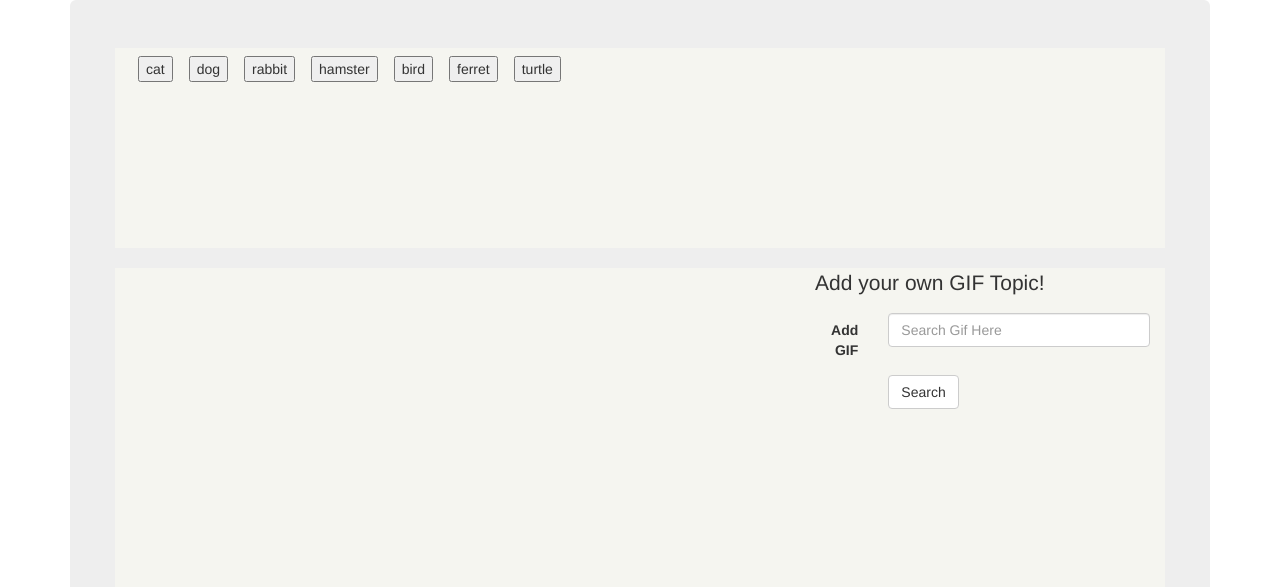
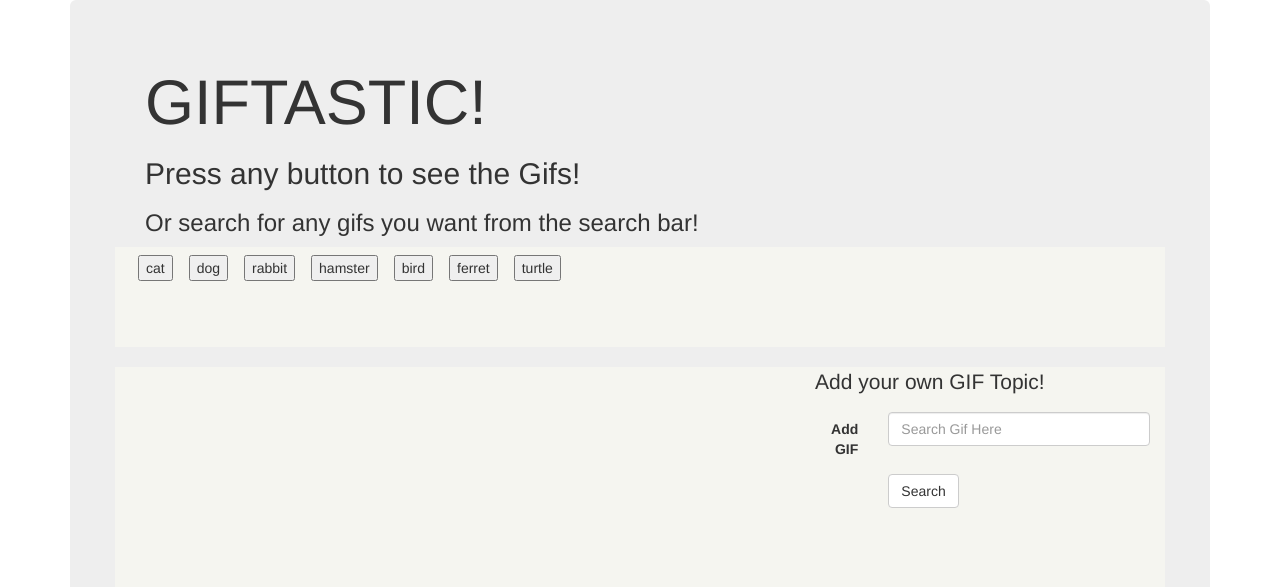
Before and after one commit to ibad1/GifTastic, a PHP site: page /index.html in a window 1280 px wide. Shown: the top 587 px of the page. Before the commit the page ends 409 px from the top, so only its background shows below. Run offline with PHP 8.4, Linux system fonts and the light colour scheme; some libraries are stand-ins or nearby versions.

Commit message:
updating

```diff
--- a/assets/css/style.css
+++ b/assets/css/style.css
@@ -1,6 +1,6 @@
 #buttons {
 	background-color: #f5f5f0;
-	height: 200px;
+	height: 100px;
 	margin-bottom: 20px;
 }
 
--- a/index.html
+++ b/index.html
@@ -12,6 +12,12 @@
 <body>
 	<div class="container">
 		<div class="jumbotron">
+			<div class="col-xs-12">
+				<h1>GIFTASTIC!</h1>
+				<h2>Press any button to see the Gifs!</h2>
+				<h3>Or search for any gifs you want from the search bar!</h3>
+			</div>
+
 			<div class="row">
 				<div class="col-xs-12" id="buttons">
 
```
